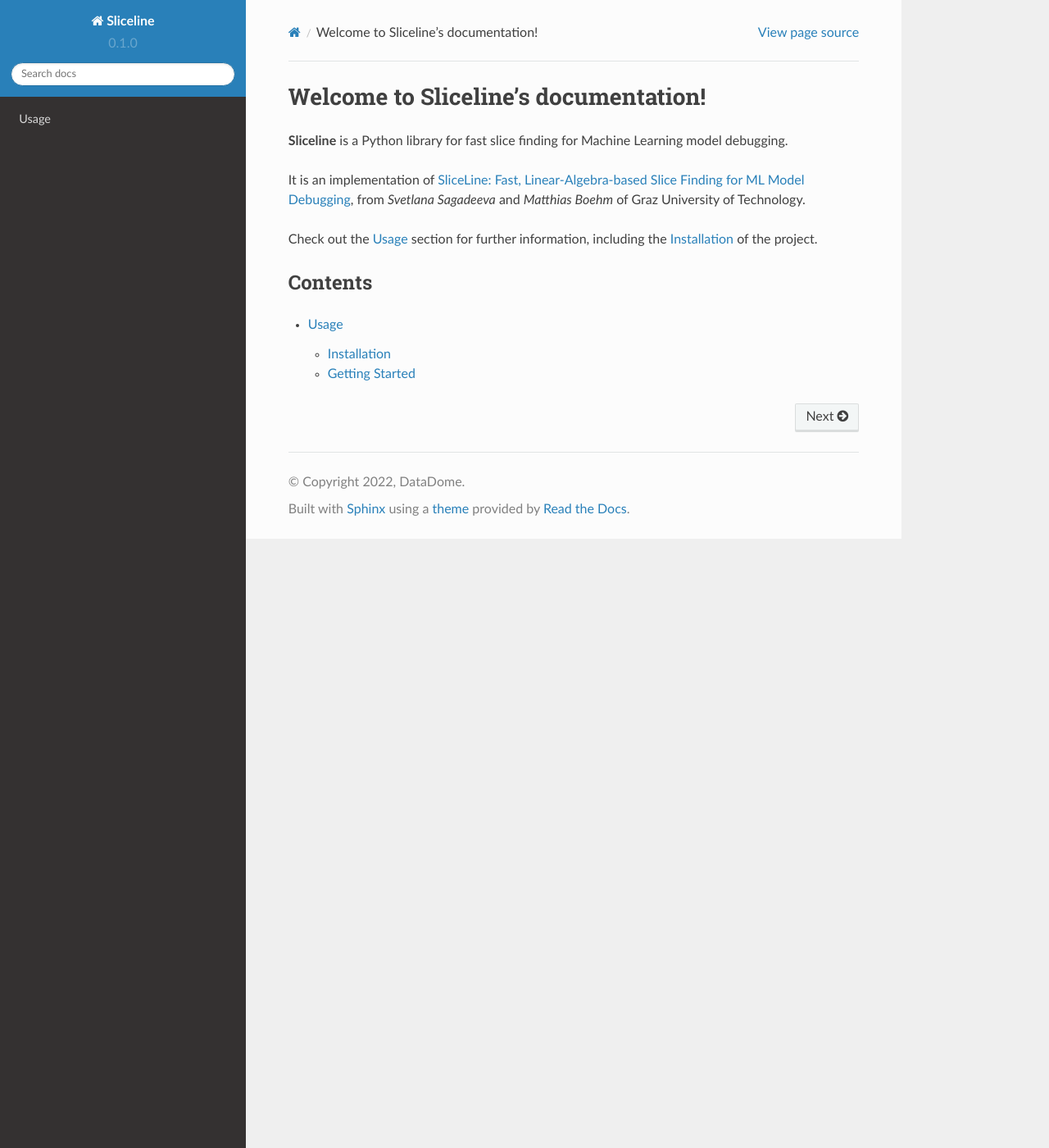
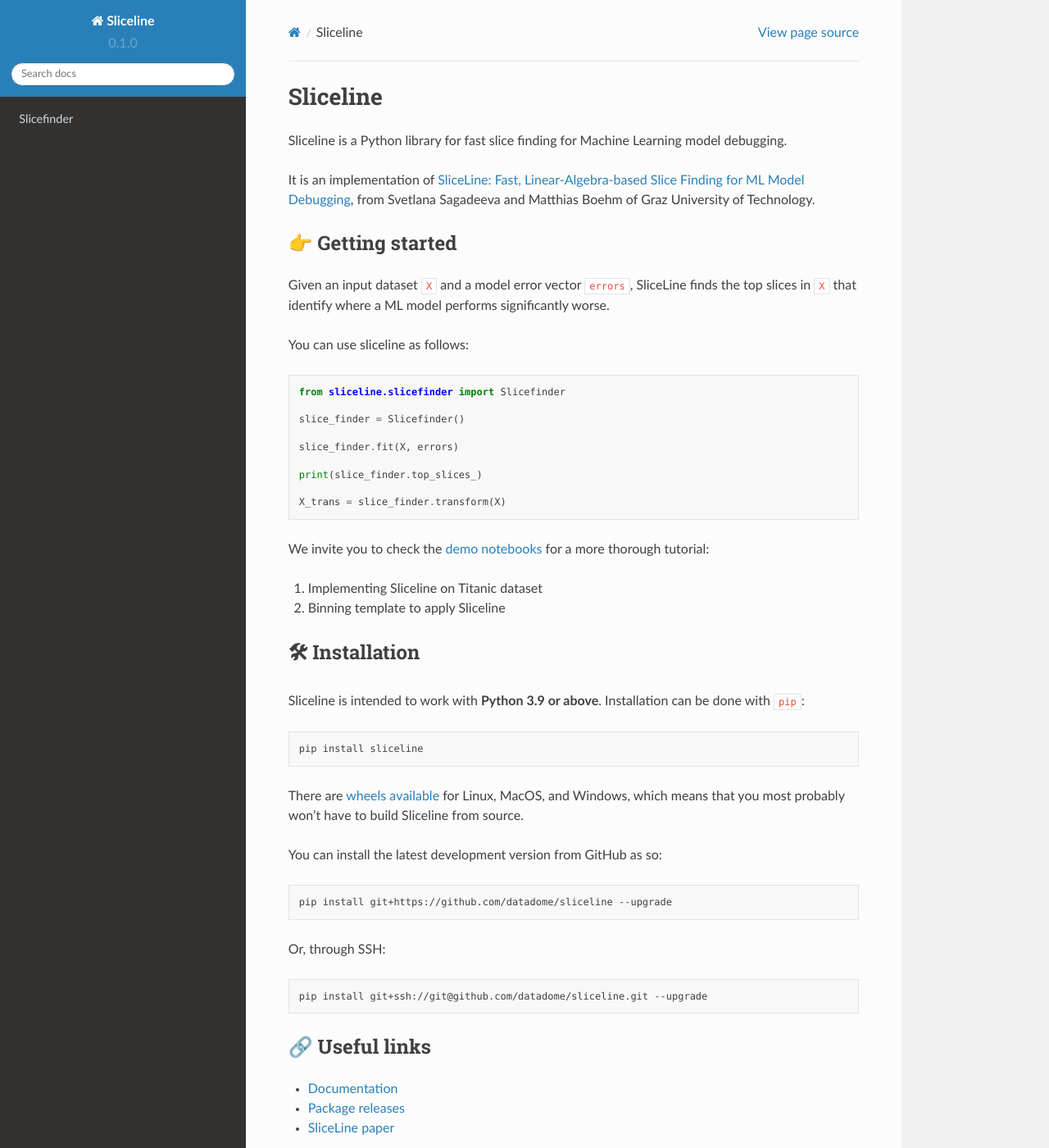
Before and after one commit to DataDome/sliceline, a Sphinx documentation site: the page built from docs/source/index.rst, in a window 1280 px wide and 1400 px high. Shown: the whole window at 82% size. Built offline with Sphinx 7.4.7 and the Read the Docs theme 2.0.0, drawn with Linux system fonts in a browser that asks for light colours; some of the changed text lies outside the part shown.

Commit message:
Make doc locally buildable (#6)

```diff
--- /dev/null
+++ b/README.rst
@@ -0,0 +1,101 @@
+Sliceline
+=========
+
+Sliceline is a Python library for fast slice finding for Machine
+Learning model debugging.
+
+It is an implementation of `SliceLine: Fast, Linear-Algebra-based Slice
+Finding for ML Model
+Debugging <https://mboehm7.github.io/resources/sigmod2021b_sliceline.pdf>`__,
+from Svetlana Sagadeeva and Matthias Boehm of Graz University of
+Technology.
+
+👉 Getting started
+-----------------
+
+Given an input dataset ``X`` and a model error vector ``errors``,
+SliceLine finds the top slices in ``X`` that identify where a ML model
+performs significantly worse.
+
+You can use sliceline as follows:
+
+.. code:: python
+
+   from sliceline.slicefinder import Slicefinder
+
+   slice_finder = Slicefinder()
+
+   slice_finder.fit(X, errors)
+
+   print(slice_finder.top_slices_)
+
+   X_trans = slice_finder.transform(X)
+
+We invite you to check the `demo
+notebooks <https://github.com/datadome/sliceline/blob/main/notebooks>`__
+for a more thorough tutorial:
+
+1. Implementing Sliceline on Titanic dataset
+2. Binning template to apply Sliceline
+
+🛠 Installation
+--------------
+
+Sliceline is intended to work with **Python 3.9 or above**. Installation
+can be done with ``pip``:
+
+.. code:: sh
+
+   pip install sliceline
+
+There are `wheels
+available <https://pypi.org/project/sliceline/#files>`__ for Linux,
+MacOS, and Windows, which means that you most probably won’t have to
+build Sliceline from source.
+
+You can install the latest development version from GitHub as so:
+
+.. code:: sh
+
+   pip install git+https://github.com/datadome/sliceline --upgrade
+
+Or, through SSH:
+
+.. code:: sh
+
+   pip install git+ssh://git@github.com/datadome/sliceline.git --upgrade
+
+🔗 Useful links
+--------------
+
+-  `Documentation <https://sliceline.com>`__
+-  `Package releases <https://pypi.org/project/sliceline/#history>`__
+-  `SliceLine
+   paper <https://mboehm7.github.io/resources/sigmod2021b_sliceline.pdf>`__
+
+👐 Contributing
+--------------
+
+Feel free to contribute in any way you like, we’re always open to new
+ideas and approaches.
+
+-  `Open a
+   discussion <https://github.com/datadome/sliceline/discussions/new>`__
+   if you have any question or enquiry whatsoever. It’s more useful to
+   ask your question in public rather than sending us a private email.
+   It’s also encouraged to open a discussion before contributing, so
+   that everyone is aligned and unnecessary work is avoided.
+-  Feel welcome to `open an
+   issue <https://github.com/datadome/sliceline/issues/new/choose>`__ if
+   you think you’ve spotted a bug or a performance issue.
+
+Please check out the `contribution
+guidelines <https://github.com/datadome/sliceline/blob/main/CONTRIBUTING.md>`__
+if you want to bring modifications to the code base.
+
+📝 License
+---------
+
+Sliceline is free and open-source software licensed under the `3-clause
+BSD
+license <https://github.com/datadome/sliceline/blob/main/LICENSE>`__.
--- /dev/null
+++ b/docs/source/Slicefinder.rst
@@ -0,0 +1,4 @@
+Slicefinder
+===========
+
+.. autoclass:: sliceline.Slicefinder
--- a/docs/source/index.rst
+++ b/docs/source/index.rst
@@ -1,17 +1,5 @@
-Welcome to Sliceline's documentation!
-=====================================
-
-**Sliceline** is a Python library for fast slice finding for Machine Learning model debugging.
-
-It is an implementation of `SliceLine: Fast, Linear-Algebra-based Slice Finding for ML Model Debugging <https://mboehm7.github.io/resources/sigmod2021b_sliceline.pdf>`_,
-from *Svetlana Sagadeeva* and *Matthias Boehm* of Graz University of Technology.
-
-Check out the :doc:`usage` section for further information, including the :ref:`installation` of the project.
-
-
-Contents
---------
+.. include:: ../../README.rst
 
 .. toctree::
 
-   usage
+   Slicefinder
--- a/pyproject.toml
+++ b/pyproject.toml
@@ -16,7 +16,10 @@
 [tool.poetry.dev-dependencies]
 black = "^22.3.0"
 flake8 = "^4.0.1"
+myst-parser = "^0.18.0"
 pandas = "^1.3.5"
 pytest = "^6.2.5"
 pytest-benchmark = "^3.4.1"
 pytest-cov = "^3.0.0"
+Sphinx = "^5.0.2"
+sphinx-rtd-theme = "^1.0.0"
```
Also changed, not shown: README.md (deleted, +0 -70 lines), docs/source/usage.rst (deleted, +0 -29 lines), .readthedocs.yaml, 3 other files.
